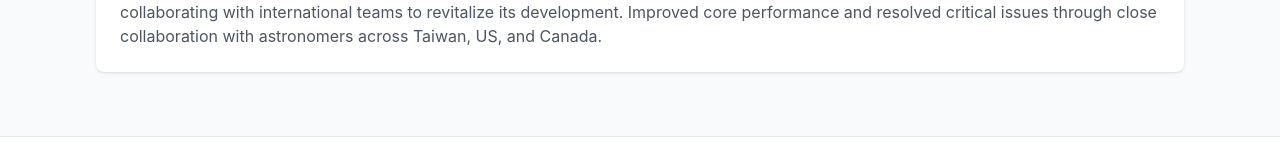
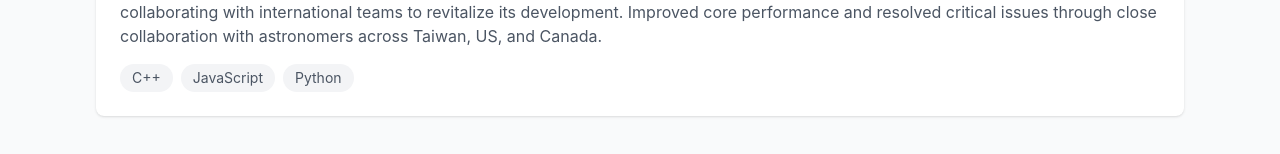
Before and after one commit to grimmer0125/grimmer0125.github.io, a React (Vite) app: page / in a window 1280 px wide. Shown: the part 1931-2085 px from the top of the page. Built offline with nearby package versions, Linux system fonts and the light colour scheme.

Commit message:
docs: add tags of carta section

```diff
--- a/src/App.tsx
+++ b/src/App.tsx
@@ -126,7 +126,13 @@ function App() {
               <p className="text-gray-600">
                 Led development efforts for CARTA (Cube Analysis and Rendering Tool for Astronomy) at Academia Sinica,
                 an open-source project collaborating with international teams to revitalize its development.
-                Improved core performance and resolved critical issues through close collaboration with astronomers across Taiwan, US, and Canada.              </p>
+                Improved core performance and resolved critical issues through close collaboration with astronomers across Taiwan, US, and Canada.
+              </p>
+              <div className="mt-4 flex flex-wrap gap-2">
+                <span className="px-3 py-1 bg-gray-100 text-gray-600 rounded-full text-sm">C++</span>
+                <span className="px-3 py-1 bg-gray-100 text-gray-600 rounded-full text-sm">JavaScript</span>
+                <span className="px-3 py-1 bg-gray-100 text-gray-600 rounded-full text-sm">Python</span>
+              </div>
             </div>
           </div>
         </div>
```
